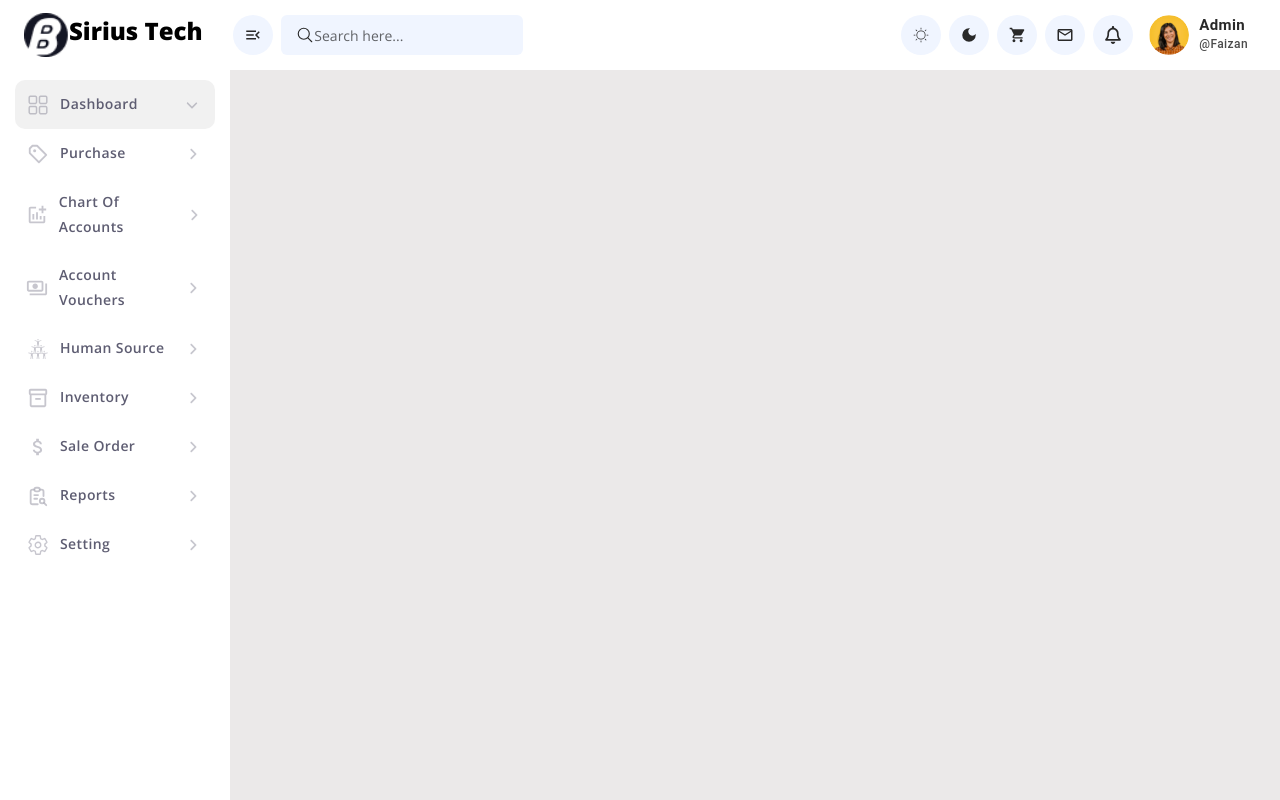
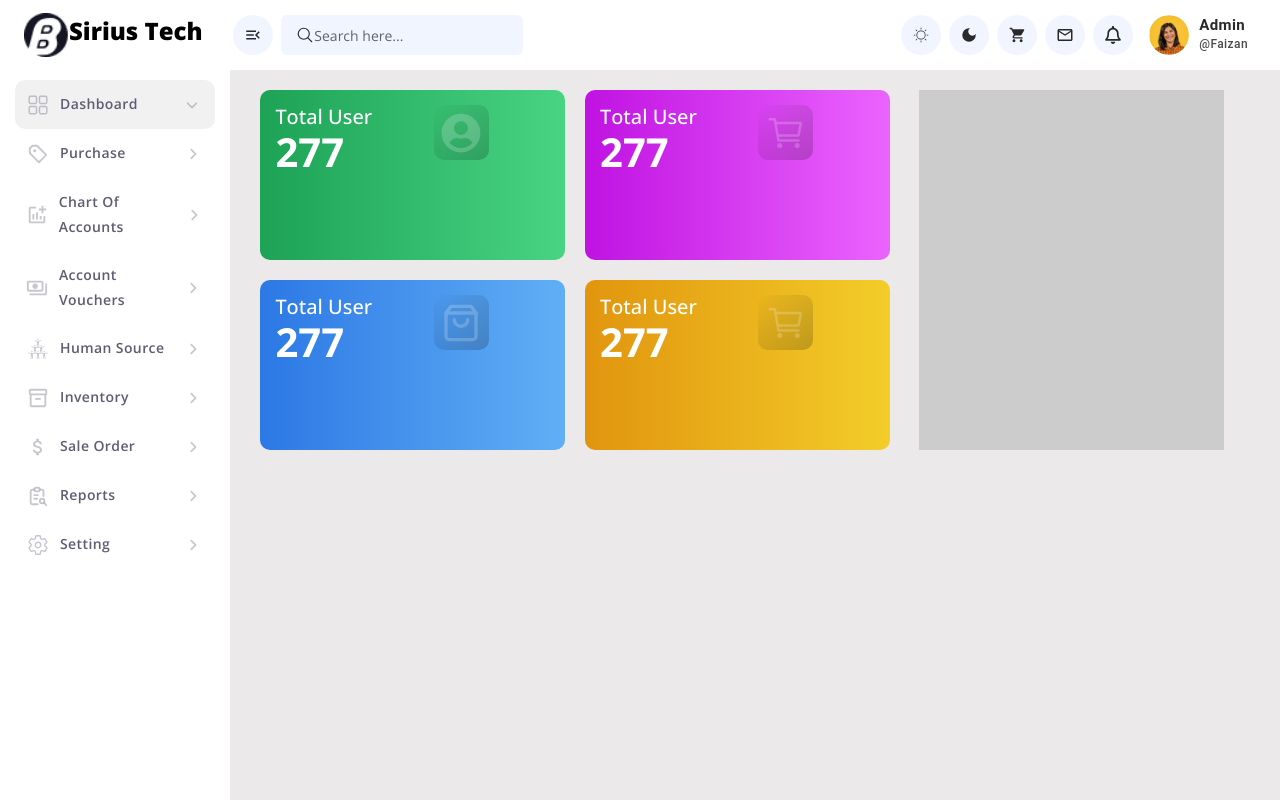
Before and after one commit to MuhammadFaizan42/react-erp, a React (Create React App) app: page / in a window 1280 px wide. Built offline with nearby package versions, Linux system fonts and the light colour scheme.

Commit message:
dashboard

```diff
--- a/src/App.css
+++ b/src/App.css
@@ -47,6 +47,7 @@ justify-content: center;width: 25px;height: 25px;margin-right: 10px;}
 display: flex;align-items: center;justify-content: center;width: 25px;height: 25px; transition: all 0.3s ease-in-out;}
 .main .sidebarWrapper .sidebar ul li button:hover{background: #f1f1f1 !important;}
 .main .sidebarWrapper .sidebar ul li button.active{background: #f1f1f1 !important;}
+.main .sidebarWrapper .sidebar ul li button.active .icon svg{color:#0858f7!important;}
 .main .sidebarWrapper .sidebar ul li button.active .arrow{transform: rotate(90deg);}
 /* Submenu  */
 
@@ -64,3 +65,16 @@ display: block;padding: 6px 0px;font-size: 14px;font-weight: 500;transition: all
 
 .main .sidebarWrapper .sidebar ul .submenuWrapper.colapse{height:auto !important;overflow: inherit;}
 .main .sidebarWrapper .sidebar ul .submenuWrapper.colapse .submenu{opacity: 1 !important;height:auto;}
+
+/* Dashboard */
+.main .content{width:80%;flex:0 0 80%}
+.right-content{padding: 90px 30px;}
+.dashboardBoxWrapper{gap:20px;width: 100%; flex-wrap: wrap;}
+
+.dashboardBoxWrapper .dashboardBox{width:48%;height:170px;border-radius:10px;overflow: hidden;padding: 15px;}
+.dashboardBoxWrapperRow .box{width:100%;height:100%;background: #ccc;}
+.dashboardBoxWrapper .dashboardBox .col1 h4{font-size: 20px;font-weight: 600px;}
+.dashboardBoxWrapper .dashboardBox .col1 span{font-size: 40px !important; font-weight: bold;line-height:45px;}
+.dashboardBoxWrapper .dashboardBox .icon{display:flex;align-items:center;justify-content: center;width:55px;height:55px; border-radius: 10px;background-image: linear-gradient(to bottom right,rgba(0,0,0,0.0),rgba(0,0,0,0.2));}
+.dashboardBoxWrapper .dashboardBox .icon svg{font-size: 40px;opacity: 0.2;color:#fff}
+.dashboardBoxWrapperRow .box{width: 100%;height: 100%;background: #ccc;}
--- a/src/App.js
+++ b/src/App.js
@@ -1,6 +1,6 @@
 //import logo from './logo.svg';
 import {BrowserRouter,Route,Routes} from 'react-router-dom';
-import Dashboard from './pages/Home';
+import Dashboard from './pages/Dashboard/index.jsx';
 import Header from './component/Header/index.tsx';
 import './App.css';
 import "bootstrap/dist/css/bootstrap.min.css"
--- /dev/null
+++ b/src/pages/Dashboard/components/dashboardBox.jsx
@@ -0,0 +1,31 @@
+import React from 'react'
+
+
+const DashboardBox = (props) => {
+  return (
+
+              <div className="dashboardBox" style={{backgroundImage:`linear-gradient(to right,${props.color?.[0]},${props.color?.[1]})`}}>
+                <div className="d-flex w-100">
+                  <div className="col1">
+                    <h4 className="text-white mb-0">Total User</h4>
+                    <span className="text-white">277</span>
+                  </div>
+
+                  <div className="mx-auto">
+                    {
+                      props.icon ?
+                      <span className="icon">
+                        {props.icon ? props.icon : ''}
+                      </span>
+                      :
+                      ''
+                    }
+
+                  </div>
+
+                </div>
+              </div>
+  )
+}
+
+export default DashboardBox;
--- /dev/null
+++ b/src/pages/Dashboard/index.jsx
@@ -0,0 +1,32 @@
+import React from 'react'
+import DashboardBox from './components/dashboardBox';
+import {FaUserCircle} from "react-icons/fa";
+import { IoCartOutline } from "react-icons/io5";
+import { LuShoppingBag } from "react-icons/lu";
+
+const Dashboard = () => {
+  return (
+    <div className="right-content w-100" >
+      <div className="row dashboardBoxWrapperRow">
+        <div className="col-md-8">
+          <div className="dashboardBoxWrapper d-flex">
+              <DashboardBox  color={["#1da256","#48d483"]} icon={<FaUserCircle/>}/>
+              <DashboardBox  color={["#c012e2","#eb64fe"]}  icon={<IoCartOutline />}/>
+              <DashboardBox  color={["#2c78e5","#60aff5"]}  icon={<LuShoppingBag />}/>
+              <DashboardBox  color={["#e1950e","#f3cd29"]} icon={<IoCartOutline />}/>
+          </div>
+        </div>
+
+          <div className="col-md-4 pl-0">
+          <div className="box">
+
+          </div>
+      </div>
+
+      </div>
+    </div>
+
+  )
+}
+
+export default Dashboard;
--- a/src/pages/Home/index.jsx
+++ /dev/null
@@ -1,9 +0,0 @@
-import React from 'react'
-
-const Dashboard = () => {
-  return (
-    <h2>Dashboard page</h2>
-  )
-}
-
-export default Dashboard;
```
